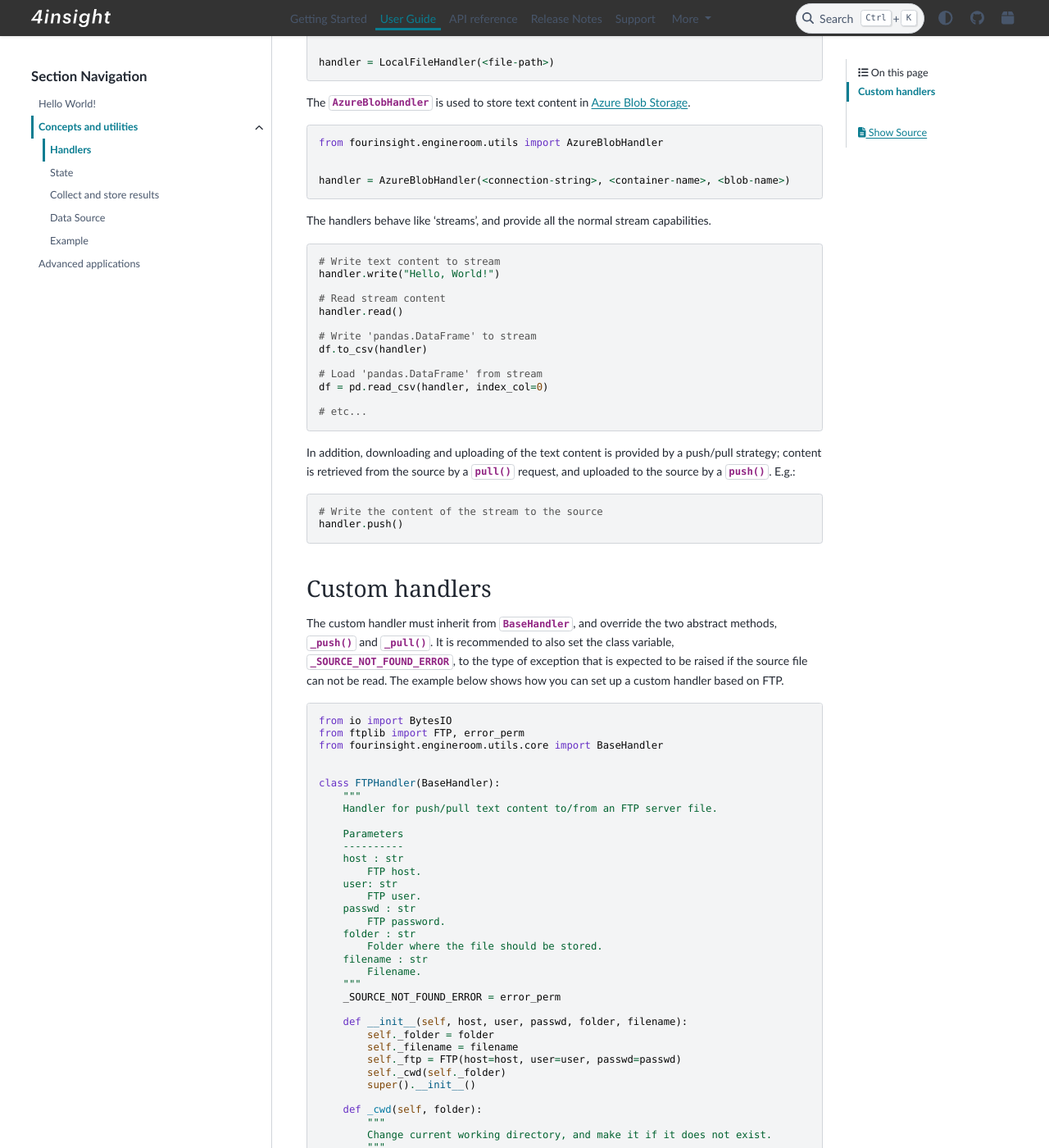
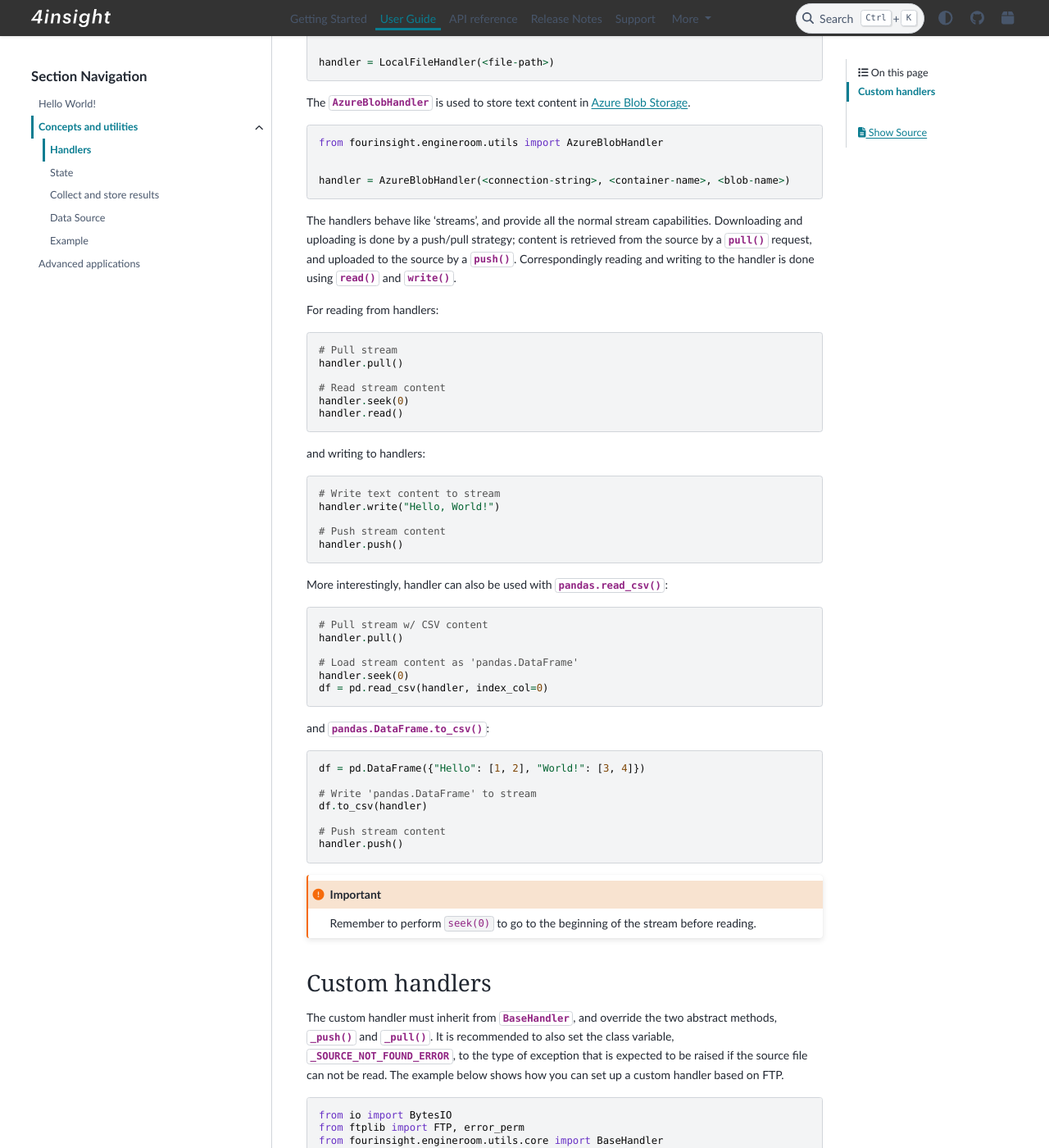
Before and after one commit to 4Subsea/fourinsight-engineroom-utils-python, a Sphinx documentation site: the page built from docs/user_guide/concepts_utils/handlers.rst, in a window 1280 px wide and 1400 px high, scrolled down 327 px. Shown: the whole window at 82% size. Built offline with Sphinx 7.4.7 and the PyData theme 0.15.4, drawn with Linux system fonts in a browser that asks for light colours.

Commit message:
doc: add example with handler.read and usage with pandas

```diff
--- a/docs/user_guide/concepts_utils/handlers.rst
+++ b/docs/user_guide/concepts_utils/handlers.rst
@@ -28,32 +28,58 @@ The :class:`~fourinsight.engineroom.utils.AzureBlobHandler` is used to store tex
 
     handler = AzureBlobHandler(<connection-string>, <container-name>, <blob-name>)
 
-The handlers behave like 'streams', and provide all the normal stream capabilities.
+The handlers behave like 'streams', and provide all the normal stream capabilities. Downloading and uploading is done  by a push/pull
+strategy; content is retrieved from the source by a :meth:`~fourinsight.engineroom.utils.core.BaseHandler.pull()` request, and uploaded
+to the source by a :meth:`~fourinsight.engineroom.utils.core.BaseHandler.push()`. Correspondingly reading and writing to the handler is
+done using :meth:`~io.TextIOWrapper.read()` and :meth:`~io.TextIOWrapper.write()`.
+
+For reading from handlers:
+
+.. code-block:: python
+
+    # Pull stream
+    handler.pull()
+
+    # Read stream content
+    handler.seek(0)
+    handler.read()
+
+and writing to handlers:
 
 .. code-block:: python
 
     # Write text content to stream
     handler.write("Hello, World!")
 
-    # Read stream content
-    handler.read()
+    # Push stream content
+    handler.push()
+
+More interestingly, handler can also be used with :func:`pandas.read_csv()`:
+
+.. code-block:: python
+
+    # Pull stream w/ CSV content
+    handler.pull()
+
+    # Load stream content as 'pandas.DataFrame'
+    handler.seek(0)
+    df = pd.read_csv(handler, index_col=0)
+
+and :meth:`pandas.DataFrame.to_csv()`:
+
+.. code-block:: python
+
+    df = pd.DataFrame({"Hello": [1, 2], "World!": [3, 4]})
 
     # Write 'pandas.DataFrame' to stream
     df.to_csv(handler)
 
-    # Load 'pandas.DataFrame' from stream
-    df = pd.read_csv(handler, index_col=0)
+    # Push stream content
+    handler.push()
 
-    # etc...
+.. important::
+    Remember to perform ``seek(0)`` to go to the beginning of the stream before reading.
 
-In addition, downloading and uploading of the text content is provided by a push/pull
-strategy; content is retrieved from the source by a :meth:`~fourinsight.engineroom.utils.core.BaseHandler.pull()` request, and uploaded
-to the source by a :meth:`~fourinsight.engineroom.utils.core.BaseHandler.push()`. E.g.:
-
-.. code-block:: python
-
-    # Write the content of the stream to the source
-    handler.push()
 
 .. _custom_handlers:
 
```
